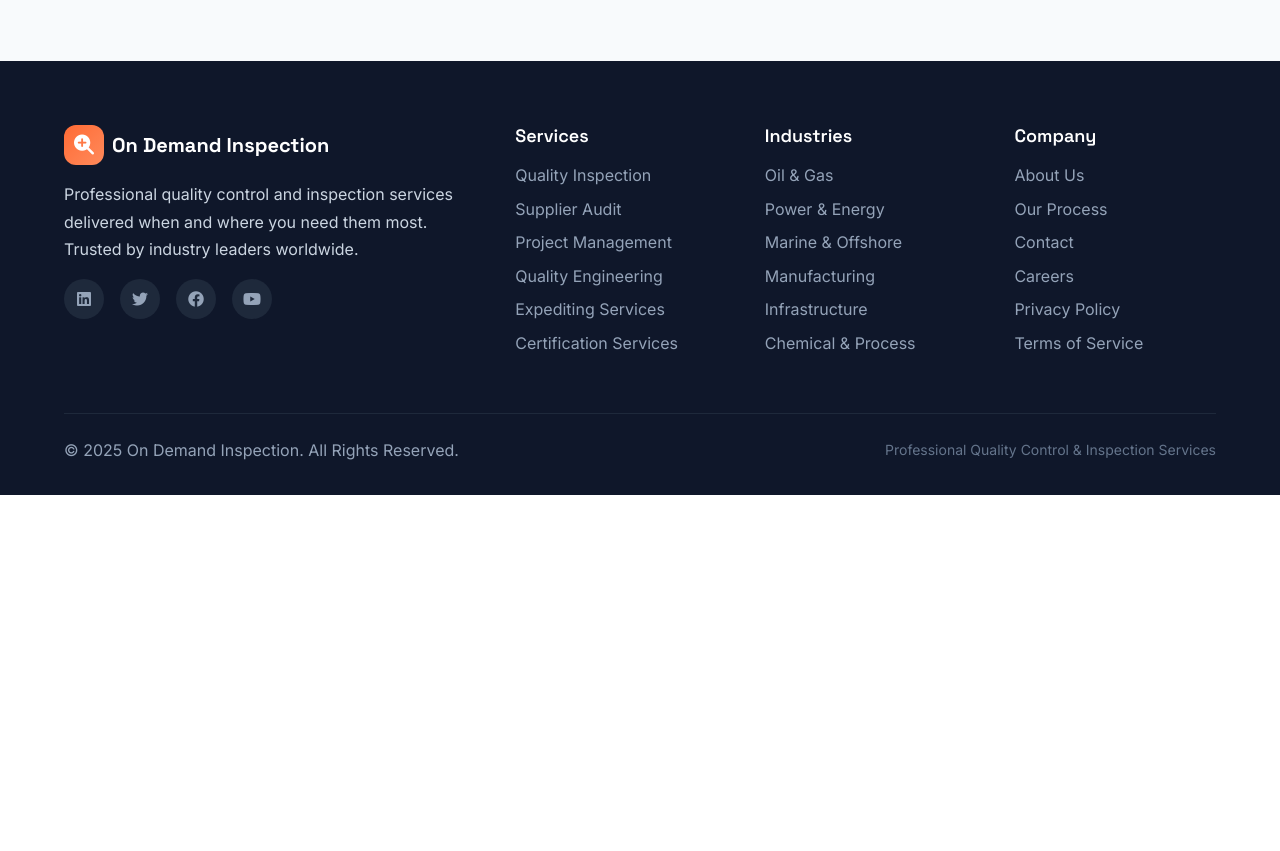
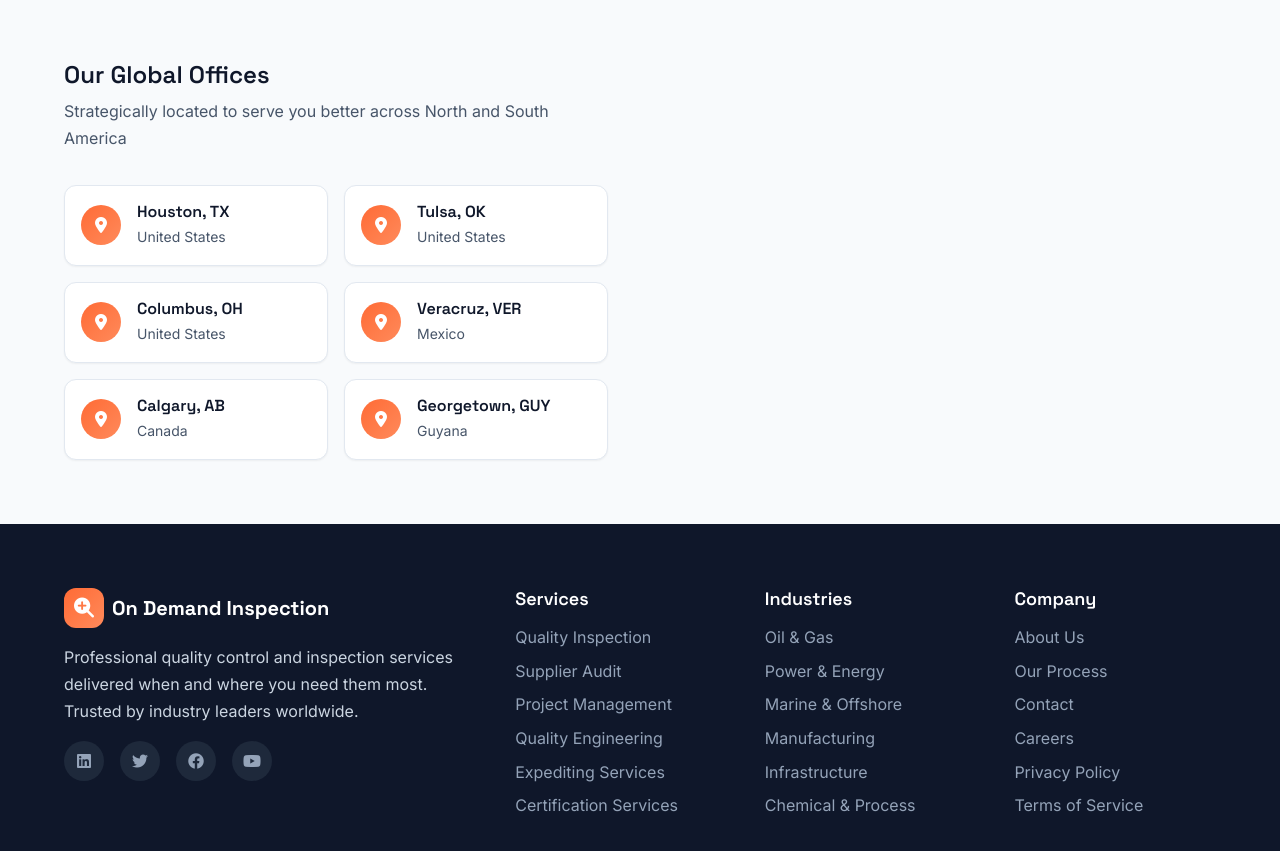
Before and after one commit to qaQualiT/onDemandInspection, a website: page index.html in a window 1280 px wide. Shown: the part 7562-8413 px from the top of the page. Before the commit the page ends 8057 px from the top, so only its background shows below. Drawn offline with Linux system fonts and the light colour scheme; some packages are replaced by stand-ins of ours; a script that the page names is missing.

Commit message:
Add office locations section

```diff
--- a/index.html
+++ b/index.html
@@ -477,6 +477,73 @@
                 </div>
               </div>
             </div>
+
+            <div class="office-locations">
+              <h3>Our Global Offices</h3>
+              <p>Strategically located to serve you better across North and South America</p>
+
+              <div class="offices-grid">
+                <div class="office-card">
+                  <div class="office-icon">
+                    <i class="fas fa-map-marker-alt"></i>
+                  </div>
+                  <div class="office-info">
+                    <h4>Houston, TX</h4>
+                    <p>United States</p>
+                  </div>
+                </div>
+
+                <div class="office-card">
+                  <div class="office-icon">
+                    <i class="fas fa-map-marker-alt"></i>
+                  </div>
+                  <div class="office-info">
+                    <h4>Tulsa, OK</h4>
+                    <p>United States</p>
+                  </div>
+                </div>
+
+                <div class="office-card">
+                  <div class="office-icon">
+                    <i class="fas fa-map-marker-alt"></i>
+                  </div>
+                  <div class="office-info">
+                    <h4>Columbus, OH</h4>
+                    <p>United States</p>
+                  </div>
+                </div>
+
+                <div class="office-card">
+                  <div class="office-icon">
+                    <i class="fas fa-map-marker-alt"></i>
+                  </div>
+                  <div class="office-info">
+                    <h4>Veracruz, VER</h4>
+                    <p>Mexico</p>
+                  </div>
+                </div>
+
+                <div class="office-card">
+                  <div class="office-icon">
+                    <i class="fas fa-map-marker-alt"></i>
+                  </div>
+                  <div class="office-info">
+                    <h4>Calgary, AB</h4>
+                    <p>Canada</p>
+                  </div>
+                </div>
+
+                <div class="office-card">
+                  <div class="office-icon">
+                    <i class="fas fa-map-marker-alt"></i>
+                  </div>
+                  <div class="office-info">
+                    <h4>Georgetown, GUY</h4>
+                    <p>Guyana</p>
+                  </div>
+                </div>
+              </div>
+            </div>
           </div>
 
           <div class="contact-form">
--- a/styles.css
+++ b/styles.css
@@ -988,6 +988,77 @@
   text-decoration: underline;
 }
 
+/* Office Locations */
+.office-locations {
+  margin-top: var(--spacing-3xl);
+}
+
+.office-locations h3 {
+  color: var(--gray-900);
+  margin-bottom: var(--spacing-sm);
+  font-size: 1.5rem;
+}
+
+.office-locations > p {
+  color: var(--gray-600);
+  margin-bottom: var(--spacing-xl);
+}
+
+.offices-grid {
+  display: grid;
+  grid-template-columns: repeat(auto-fit, minmax(200px, 1fr));
+  gap: var(--spacing-md);
+}
+
+.office-card {
+  display: flex;
+  align-items: center;
+  gap: var(--spacing-md);
+  padding: var(--spacing-md);
+  background: var(--white);
+  border-radius: var(--radius-lg);
+  box-shadow: var(--shadow-sm);
+  border: 1px solid var(--gray-200);
+  transition: var(--transition-normal);
+}
+
+.office-card:hover {
+  box-shadow: var(--shadow-md);
+  transform: translateY(-2px);
+  border-color: var(--safety-orange);
+}
+
+.office-icon {
+  width: 40px;
+  height: 40px;
+  background: linear-gradient(135deg, var(--safety-orange), var(--safety-orange-light));
+  border-radius: 50%;
+  display: flex;
+  align-items: center;
+  justify-content: center;
+  color: var(--white);
+  font-size: 1rem;
+  flex-shrink: 0;
+}
+
+.office-info h4 {
+  margin-bottom: var(--spacing-xs);
+  color: var(--gray-900);
+  font-size: 1rem;
+}
+
+.office-info p {
+  color: var(--gray-600);
+  margin: 0;
+  font-size: 0.875rem;
+}
+
+@media (max-width: 768px) {
+  .offices-grid {
+    grid-template-columns: 1fr;
+  }
+}
+
 /* Contact Form */
 .contact-form {
   background: var(--white);
```
